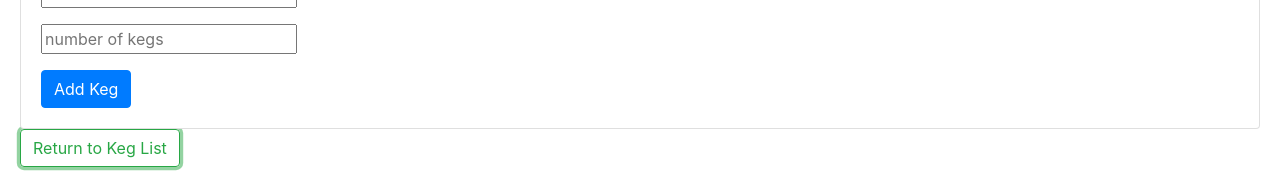
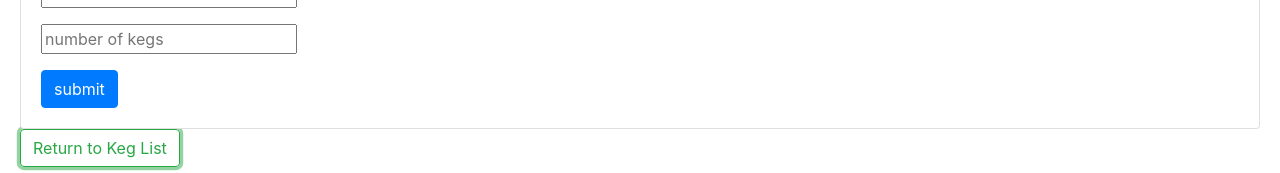
Before and after one commit to murphynd/TapRoom, a React (Create React App) app: page / in a window 1280 px wide. Both pictures are taken after a click on the button "Add keg". Shown: the part 485-658 px from the top of the page. Built offline with nearby package versions, Linux system fonts and the light colour scheme.

Commit message:
details now shows

```diff
--- a/src/Components/ReusableForm.js
+++ b/src/Components/ReusableForm.js
@@ -37,7 +37,7 @@ function ReusableForm(props) {
               placeholder='number of kegs'
               min="0" />
           </div>
-          <button type="button" className="btn btn-primary" type='submit'>{props.buttonText}</button>
+          <button type="button" className="btn btn-primary" type='submit'>submit</button>
         </form>
       </div>
     </React.Fragment>
--- a/src/Components/TapRoomControl.js
+++ b/src/Components/TapRoomControl.js
@@ -43,11 +43,10 @@ class TapRoomControl extends React.Component {
   }
 
 
-
   render() {
     let currentlyVisibleState = null;
     let buttonText = null;
-    if (this.state.selectedItem != null) {
+    if (this.state.selectedKeg != null) {
       currentlyVisibleState =
         <KegDetail
           keg={this.state.selectedKeg} />
--- a/src/Components/kegDetail.js
+++ b/src/Components/kegDetail.js
@@ -8,18 +8,13 @@ function KegDetail(props) {
   return (
     <React.Fragment>
       <h1>Keg Details</h1>
-      <h3>{keg.name} - Stock: {keg.pints > 0 ? keg.pints : 'Out of Stock'}</h3>
-
+      <h2>{keg.name} - Stock: {keg.pints > 0 ? keg.pints : 'Out of Stock'}</h2>
     </React.Fragment >
   );
 }
 
 KegDetail.propTypes = {
   keg: PropTypes.object,
-  onClickingDelete: PropTypes.func,
-  onClickingEdit: PropTypes.func,
-  onClickingBuy: PropTypes.func,
-  onClickingRestock: PropTypes.func
 };
 // update and Delete
 export default KegDetail;
```
Also changed, not shown: 1 other file (tests, documents, lock files or other folders).
